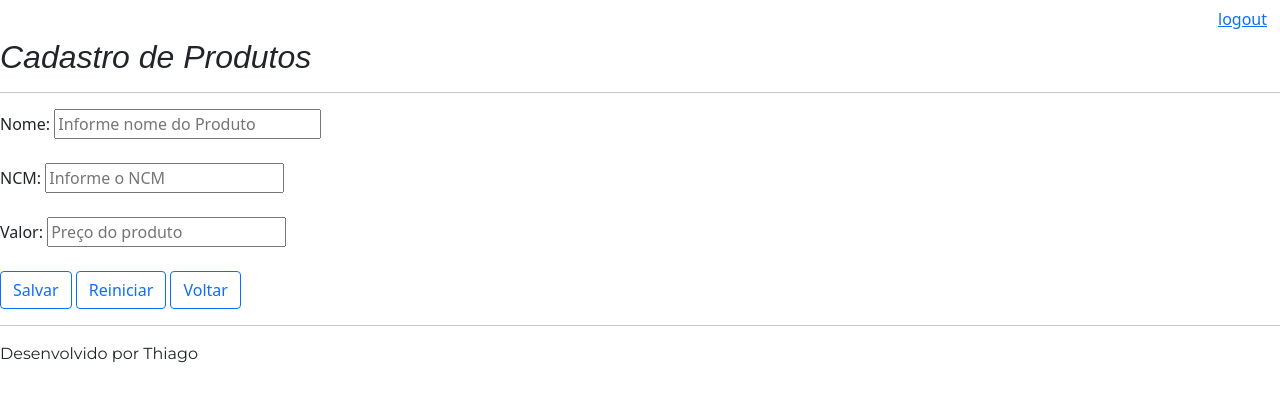
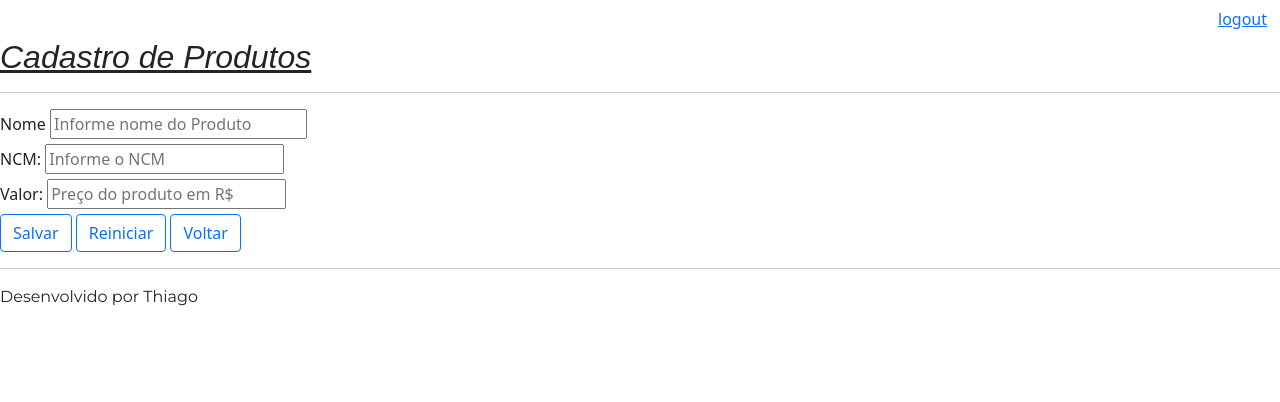
Before and after one commit to tlima1011/omnia, a Django app: page /produto/cadastro/ in a window 1280 px wide. Shown: the top 402 px of the page. Run offline with Django 3.2, Linux system fonts and the light colour scheme; the visitor is signed in with stand-in values (Sample User, id 1); some libraries are stand-ins or nearby versions.

Commit message:
Tabulacao dos dados e botoes com bootstrap

```diff
--- a/templates/cadastro.html
+++ b/templates/cadastro.html
@@ -2,23 +2,26 @@
 
 {% block content %}
 
-<h2 style="font-family:arial"><i>Cadastro de Produtos</i></h2>
+<h2 style="font-family:arial"><i><u>Cadastro de Produtos</u></i></h2>
     <hr>
     <form action="submit" method="POST">{% csrf_token %}
-        <div class="mb-3">
-            <input type="number" name="id_produto" value="{{produto.id}}" hidden>
-            <label>Nome: </label>
-            <input type="text" name="nome" size="23px" maxlength="50" placeholder="Informe nome do Produto" value="{{ produto.nome}}">
-            <br>
-            <br>
-            <label>NCM: </label>
-            <input type="number" name="ncm" size="23px" maxlength="8" placeholder="Informe o NCM" value="{{ produto.ncm}}">
-            <br>
-            <br>
-            <label>Valor: </label>
-            <input type="number" name="valor" size="23px" maxlength="7" step="0.01" pattern="^\d+(?:\.\d{1,2})?$" placeholder="Preço do produto" value="{{ produto.valor}}">
-            <br>
-            <br>
+
+                <input type="number" name="id_produto" value="{{produto.id}}" hidden>
+                <div class="form-group">
+                    <label class="form-label">Nome </label>
+                    <input type="text" name="nome" size=22 maxlength="50" placeholder="Informe nome do Produto" value="{{ produto.nome}}">
+                </div>
+                <div class="form-group">
+                    <label class="form-label">NCM: </label>
+                    <input type="number" name="ncm" size=22 maxlength="8" placeholder="Informe o NCM" value="{{ produto.ncm}}">
+                    <br>
+                </div>
+                <div class="form-group">
+                    <label class="form-label">Valor: </label>
+                    <input type="number" name="valor" size=22 maxlength="7" step="0.01" pattern="^\d+(?:\.\d{1,2})?$" placeholder="Preço do produto em R$" value="{{ produto.valor}}">
+                    <br>
+                </div>
+            </div>
             <div class="col-auto">
                 <button type="submit" class="btn btn-outline-primary" onclick="alert('Produto salvo com sucesso!')">Salvar</button>
                 <button type="reset"  class="btn btn-outline-primary">Reiniciar</button>
@@ -26,6 +29,5 @@
                     <button type="button" class="btn btn-outline-primary">Voltar</button>
                 </a>
             </div>
-        </div>
     </form>
 {% endblock%}
--- a/templates/login.html
+++ b/templates/login.html
@@ -5,6 +5,7 @@
     <meta charset="UTF-8">
     <title>...Login...</title>
     <link href="https://cdn.jsdelivr.net/npm/bootstrap@5.1.3/dist/css/bootstrap.min.css" rel="stylesheet" integrity="sha384-1BmE4kWBq78iYhFldvKuhfTAU6auU8tT94WrHftjDbrCEXSU1oBoqyl2QvZ6jIW3" crossorigin="anonymous">
+    <link href="{% static 'css/styles.css' %}" rel="stylesheet">
 </head>
 <body>
     <br>
@@ -25,8 +26,8 @@
             <strong>Erro:</strong> <strong>{{ message }}</strong>
         </div>
     {% endfor %}
+    {% include "model-footer.html" %}
     <script src="https://cdn.jsdelivr.net/npm/@popperjs/core@2.10.2/dist/umd/popper.min.js" integrity="sha384-7+zCNj/IqJ95wo16oMtfsKbZ9ccEh31eOz1HGyDuCQ6wgnyJNSYdrPa03rtR1zdB" crossorigin="anonymous"></script>
     <script src="https://cdn.jsdelivr.net/npm/bootstrap@5.1.3/dist/js/bootstrap.min.js" integrity="sha384-QJHtvGhmr9XOIpI6YVutG+2QOK9T+ZnN4kzFN1RtK3zEFEIsxhlmWl5/YESvpZ13" crossorigin="anonymous"></script>
-    {% include "model-footer.html" %}
 </body>
 </html>
```
Also changed, not shown: templates/produto.html (+9 -7 lines).
